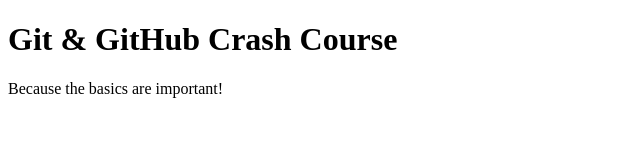
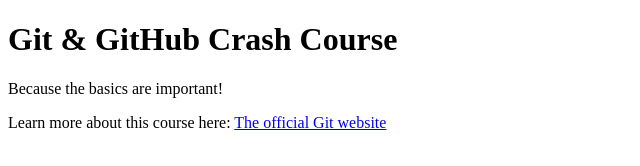
Before and after one commit to battouly/github-crash-course, a plain HTML site: page index.html in a window 1280 px wide. Shown: the whole page, without its empty margins (0-640 px from the left). Drawn offline with Linux system fonts and the light colour scheme.

Commit message:
Added link to the docs of Git

```diff
--- a/index.html
+++ b/index.html
@@ -9,5 +9,6 @@
   <body>
     <h1>Git & GitHub Crash Course</h1>
     <p>Because the basics are important!</p>
+    <p>Learn more about this course here: <a href="https://git-scm.com/docs/git-config">The official Git website</a></p>
   </body>
 </html>
```
